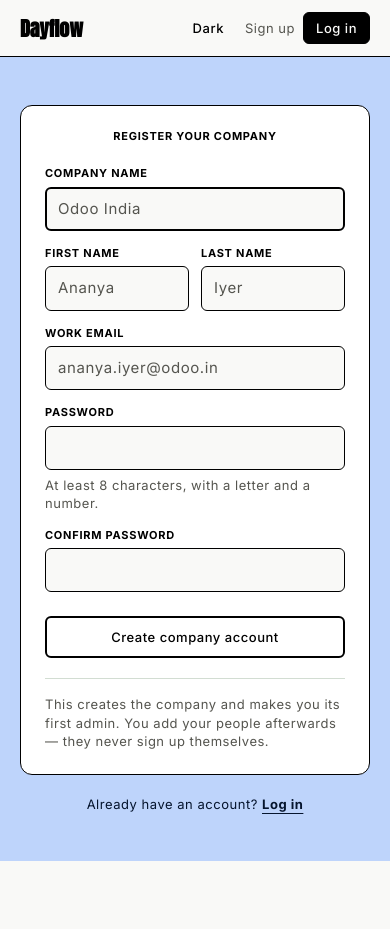
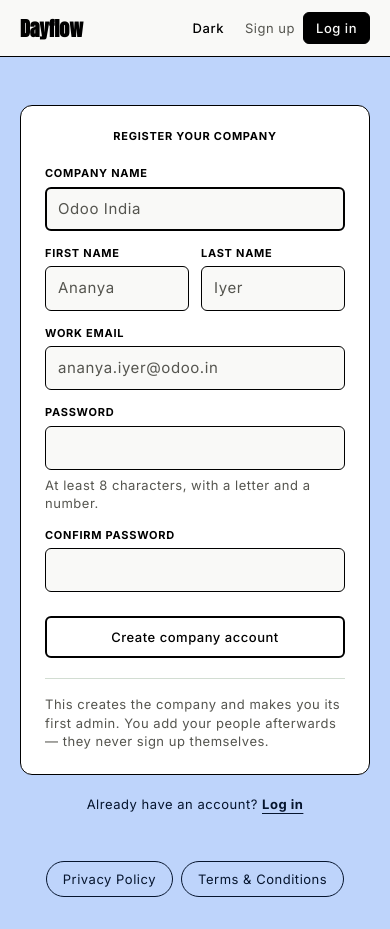
Before and after one commit to Kukyos/DayFlowOdoo, a React (Vite) app in the folder frontend/: page /signup in a window 390 px wide. Before the commit the page ends 861 px from the top, so only its background shows below. Built offline with nearby package versions, Linux system fonts and the light colour scheme.

Commit message:
Auth: make legal links reachable on mobile, dedupe the pill button style, verify both modals

```diff
--- a/frontend/src/components/auth/AuthLayout.tsx
+++ b/frontend/src/components/auth/AuthLayout.tsx
@@ -70,8 +70,14 @@ export function AuthLayout({
           <div className="w-full max-w-[440px]">{children}</div>
         </div>
 
-        {/* Bottom furniture, matching the reference: brand mark left, terms right.
-            Hidden below lg so it never overlaps the form on a phone. */}
+        {/* Legal links, reachable at every width. Below lg they sit under the
+            form since the brand-mark furniture is hidden there; at lg they move
+            into that furniture row so nothing on the phone layout duplicates. */}
+        <div className="flex items-center justify-center gap-2 pb-8 lg:hidden">
+          <LegalLinkButton onClick={() => setPrivacyOpen(true)}>Privacy Policy</LegalLinkButton>
+          <LegalLinkButton onClick={() => setTermsOpen(true)}>Terms &amp; Conditions</LegalLinkButton>
+        </div>
+
         <div className="pointer-events-none hidden items-end justify-between px-12 pb-8 lg:flex">
           <img
             src={dayflowLogo}
@@ -80,20 +86,8 @@ export function AuthLayout({
             aria-hidden="true"
           />
           <div className="pointer-events-auto flex items-center gap-2">
-            <button
-              type="button"
-              onClick={() => setPrivacyOpen(true)}
-              className="rounded-full border border-current px-4 py-2 t-caption"
-            >
-              Privacy Policy
-            </button>
-            <button
-              type="button"
-              onClick={() => setTermsOpen(true)}
-              className="rounded-full border border-current px-4 py-2 t-caption"
-            >
-              Terms &amp; Conditions
-            </button>
+            <LegalLinkButton onClick={() => setPrivacyOpen(true)}>Privacy Policy</LegalLinkButton>
+            <LegalLinkButton onClick={() => setTermsOpen(true)}>Terms &amp; Conditions</LegalLinkButton>
           </div>
         </div>
       </main>
@@ -105,6 +99,25 @@ export function AuthLayout({
         <PrivacyContent />
       </Modal>
     </div>
+  )
+}
+
+/** One consistent pill style for both legal links, on the phone footer and the desktop furniture. */
+function LegalLinkButton({
+  onClick,
+  children,
+}: {
+  onClick: () => void
+  children: ReactNode
+}) {
+  return (
+    <button
+      type="button"
+      onClick={onClick}
+      className="rounded-full border border-current px-4 py-2 t-caption transition-colors hover:bg-auth-panel-ink/10"
+    >
+      {children}
+    </button>
   )
 }
 
```
